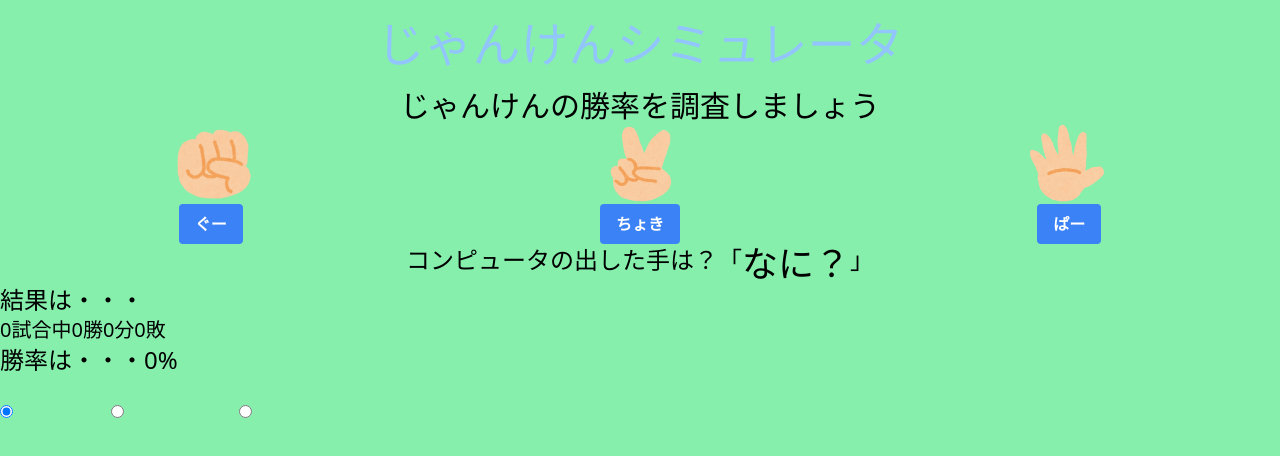
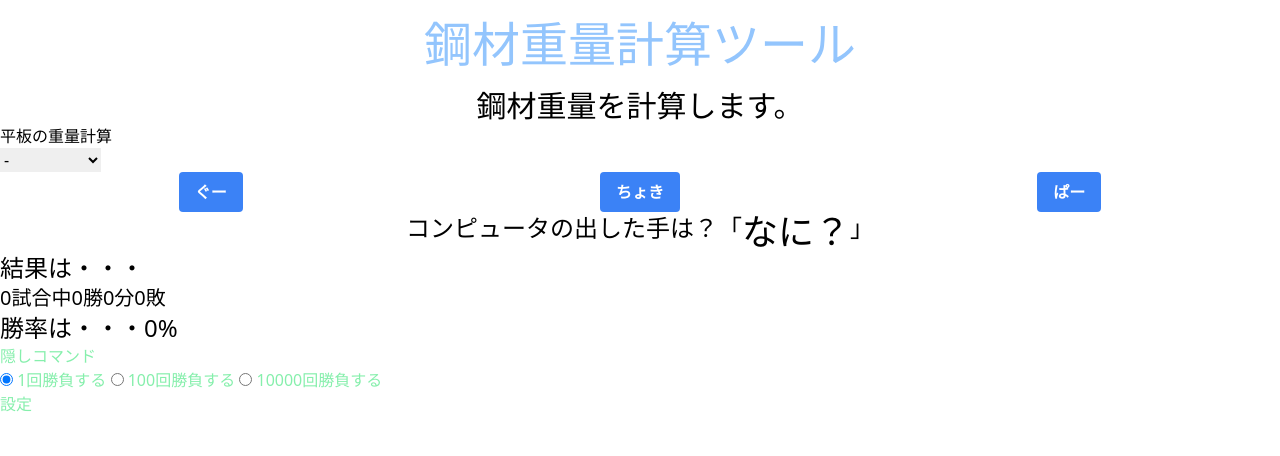
Before and after one commit to pontaro4520/kadai01-janken, a website: page index.html in a window 1280 px wide. Drawn offline with nearby package versions, Linux system fonts and the light colour scheme.

Commit message:
node追加

```diff
--- a/index.html
+++ b/index.html
@@ -5,22 +5,31 @@
     <meta charset="utf-8">
     <meta name="viewport" content="width=device-width">
      <link rel="stylesheet" href="./css/output.css">
-    <title>じゃんけんシミュレータ</title>
+    <title>鋼材重量計算ツール</title>
 </head>
 
-<body class="bg-green-300">
+<body class="bg-pinl-100">
 
     <header>
-        <h1 class="flex justify-center text-5xl p-5">じゃんけんシミュレータ</h1>
+        <h1 class="flex justify-center text-5xl p-5">鋼材重量計算ツール</h1>
     </header>
 
     <main>
-        <h1 class="flex justify-center text-3xl">じゃんけんの勝率を調査しましょう</h1>
-        <div id="images" class="flex justify-around">
-          <img class="w-20 h-20" src="img/gu.png" alt="ぐー">
-           <img class="w-20 h-20" src="img/cho.png" alt="ちょき">
-           <img class="w-20 h-20" src="img/par.png" alt="ぱー">
-        </div>
+        <h1 class="flex justify-center text-3xl">鋼材重量を計算します。</h1>
+
+        <h2>平板の重量計算</h2>
+        <form action="">
+          <select name="material" id="mt1">
+            <option value="0">-</option>
+            <option value="1">鉄</option>
+            <option value="2">ステンレス</option>
+            <option value="3">アルミ</option>
+
+          </select>
+
+
+
+        </form>
 
         <span id="btn" class="flex justify-around">
 
--- /dev/null
+++ b/postcss.config.js
@@ -0,0 +1,6 @@
+module.exports = {
+  plugins: {
+    tailwindcss: {},
+    autoprefixer: {},
+  },
+}
```
Also changed, not shown: package.json (added, +10 -0 lines), tailwind.config.js (added, +13 -0 lines), 2 other files.
